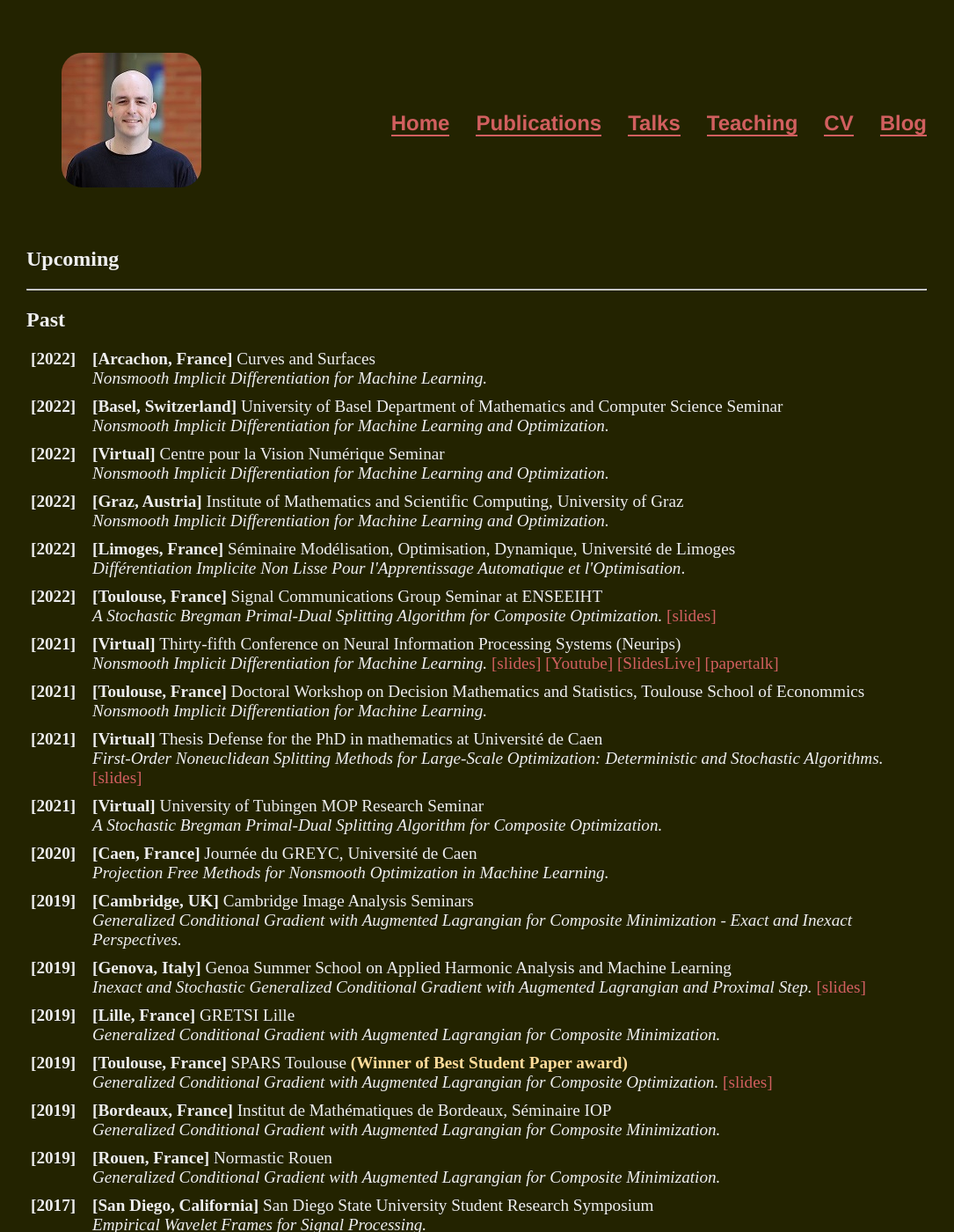
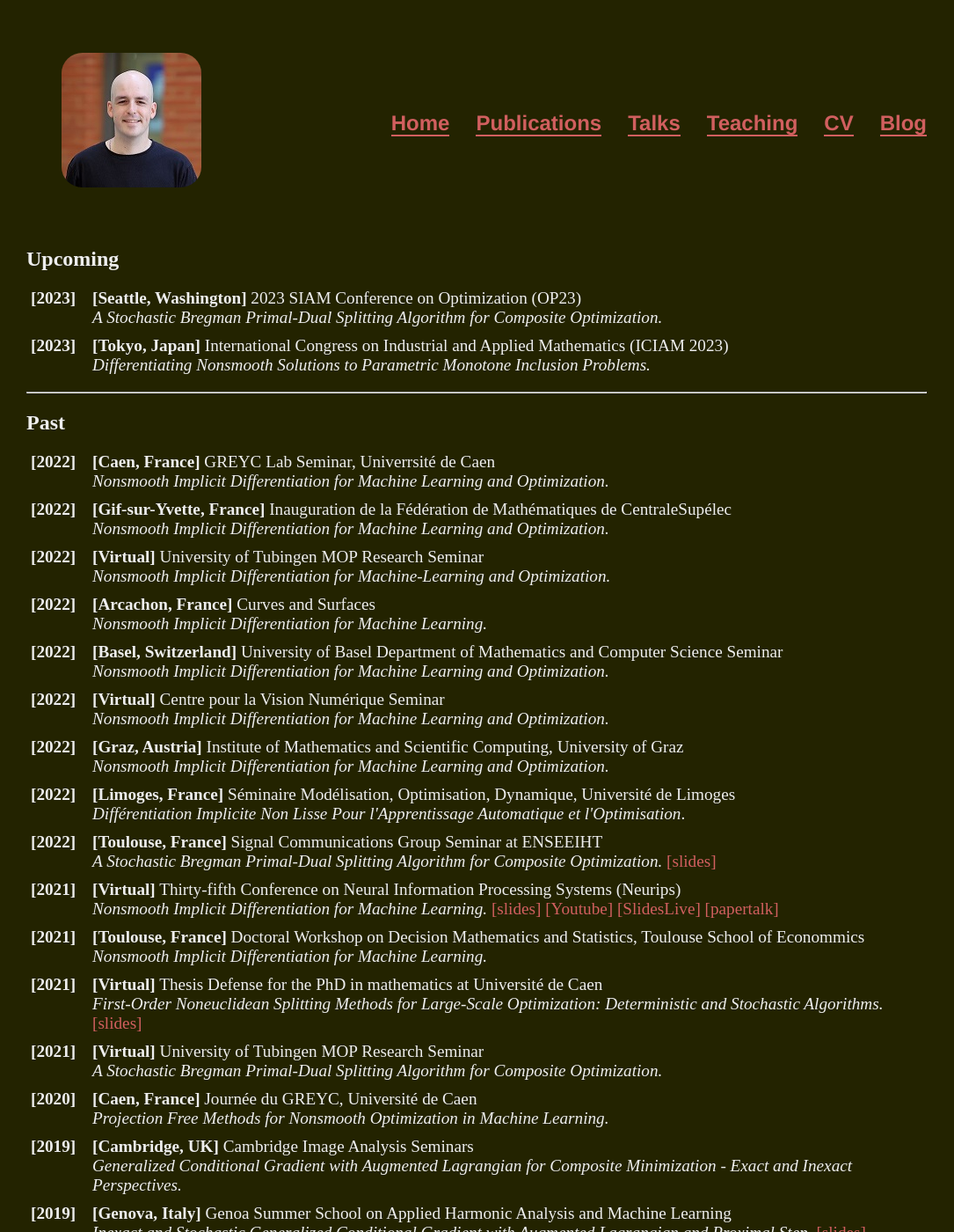
Before and after one commit to tonysf/tonysf.github.io, a Jekyll site: the page built from talks/index.html, in a window 1280 px wide and 1400 px high. Shown: the whole window at 88% size, without its empty margins (98-1183 px from the left). Built offline with Jekyll 4.4.1, drawn with Linux system fonts in a browser that asks for light colours; some of the changed text lies outside the part shown.

Commit message:
Updated all pages
January updates

```diff
--- a/_layouts/default.html
+++ b/_layouts/default.html
@@ -36,7 +36,7 @@
 				<li><a href="https://twitter.com/tonysilveti">Twitter</a></li>
 				<li><a href="https://www.researchgate.net/profile/Tony-Silveti-Falls">ResearchGate</a></li>
 				<li><a href="https://orcid.org/0000-0002-8165-6348">ORCiD</a></li>
-				<li>Last updated: August 1st, 2022.</li>
+				<li>Last updated: January 8th, 2023.</li>
 			</ul>
 		</footer>
 	</body>
--- a/cv/index.html
+++ b/cv/index.html
@@ -14,7 +14,7 @@ title: CV - Antonio SILVETI-FALLS
 	Transform and Empirical Gabor Frames" and I defended it in 2017. After this I went to <a href="https://www.unicaen.fr/">Université de Caen Normandie</a> in the <a href="https://www.greyc.fr/en/equipes/image-2/">GREYC laboratory
 	IMAGE team</a> from 2017-2021 where I did a PhD in math under <a href="https://fadili.users.greyc.fr/">Jalal Fadili</a> and <a href="http://www.gpeyre.com/">Gabriel Peyré</a>. My
 	PhD thesis was titled "First-order noneuclidean splitting methods
-	for large-scale optimization: deterministic and stochastic algorithms". Now I am a postdoc at the <a href="https://www.tse-fr.eu/">Toulouse School of Economics</a> under
-	<a href="https://www.tse-fr.eu/fr/people/jerome-bolte">Jérôme Bolte</a> and <a href="https://www.irit.fr/~Edouard.Pauwels/">Edouard Pauwels</a> since February 2021. Starting in September 2022,
-	I will be joining <a href="https://www.universite-paris-saclay.fr/en">Université de Paris-Saclay</a> as a maître de conférences (~associate professor or assistant professor with a permanent contract).
+	for large-scale optimization: deterministic and stochastic algorithms". I was a postdoc at the <a href="https://www.tse-fr.eu/">Toulouse School of Economics</a> under
+	<a href="https://www.tse-fr.eu/fr/people/jerome-bolte">Jérôme Bolte</a> and <a href="https://www.irit.fr/~Edouard.Pauwels/">Edouard Pauwels</a> from February 2021 until August 2022.
+	Since September 2022 I have joined <a href="https://www.universite-paris-saclay.fr/en">Université de Paris-Saclay</a> as a maître de conférences (~associate professor or assistant professor with a permanent contract).
 </p>
--- a/talks/index.html
+++ b/talks/index.html
@@ -3,9 +3,21 @@ layout: default
 title: Talks - Antonio SILVETI-FALLS
 ---
 <h2>Upcoming</h2>
+<p><ul class="publications">
+	<label><b>[2023]</b></label><li>  <b>[Seattle, Washington]</b> 2023 SIAM Conference on Optimization (OP23)<br>
+		<i>A Stochastic Bregman Primal-Dual Splitting Algorithm for Composite Optimization.</i></li>
+	<label><b>[2023]</b></label><li>  <b>[Tokyo, Japan]</b> International Congress on Industrial and Applied Mathematics (ICIAM 2023)<br>
+		<i>Differentiating Nonsmooth Solutions to Parametric Monotone Inclusion Problems.</i></li>
+</ul></p>
 <hr>
 <h2>Past</h2>
 <p><ul class="publications">
+	<label><b>[2022]</b></label><li>  <b>[Caen, France]</b> GREYC Lab Seminar, Univerrsité de Caen<br>
+		<i>Nonsmooth Implicit Differentiation for Machine Learning and Optimization.</i></li>
+	<label><b>[2022]</b></label><li>  <b>[Gif-sur-Yvette, France]</b> Inauguration de la Fédération de Mathématiques de CentraleSupélec<br>
+		<i>Nonsmooth Implicit Differentiation for Machine Learning and Optimization.</i></li>
+	<label><b>[2022]</b></label><li>  <b>[Virtual]</b> University of Tubingen MOP Research Seminar<br>
+		<i>Nonsmooth Implicit Differentiation for Machine-Learning and Optimization.</i></li>
 	<label><b>[2022]</b></label><li>  <b>[Arcachon, France]</b> Curves and Surfaces<br>
 		<i>Nonsmooth Implicit Differentiation for Machine Learning.</i></li>
 	<label><b>[2022]</b></label><li>  <b>[Basel, Switzerland]</b>	University of Basel Department of Mathematics and Computer Science Seminar<br>
--- a/teaching/index.html
+++ b/teaching/index.html
@@ -2,6 +2,11 @@
 layout: default
 title: Teaching - Antonio SILVETI-FALLS
 ---
+<h2>2023</h2>
+<p><ul class="teaching">
+	<li>Optimization (CentraleSupélec)</li>
+</ul></p>
+<hr>
 <h2>2022</h2>
 <p><ul class="teaching">
 	<li>Convergence-Intergration-Probability (CentraleSupélec)</li>
```
Also changed, not shown: index.html (+6 -6 lines), publications/index.html (+5 -3 lines), 1 other file.
